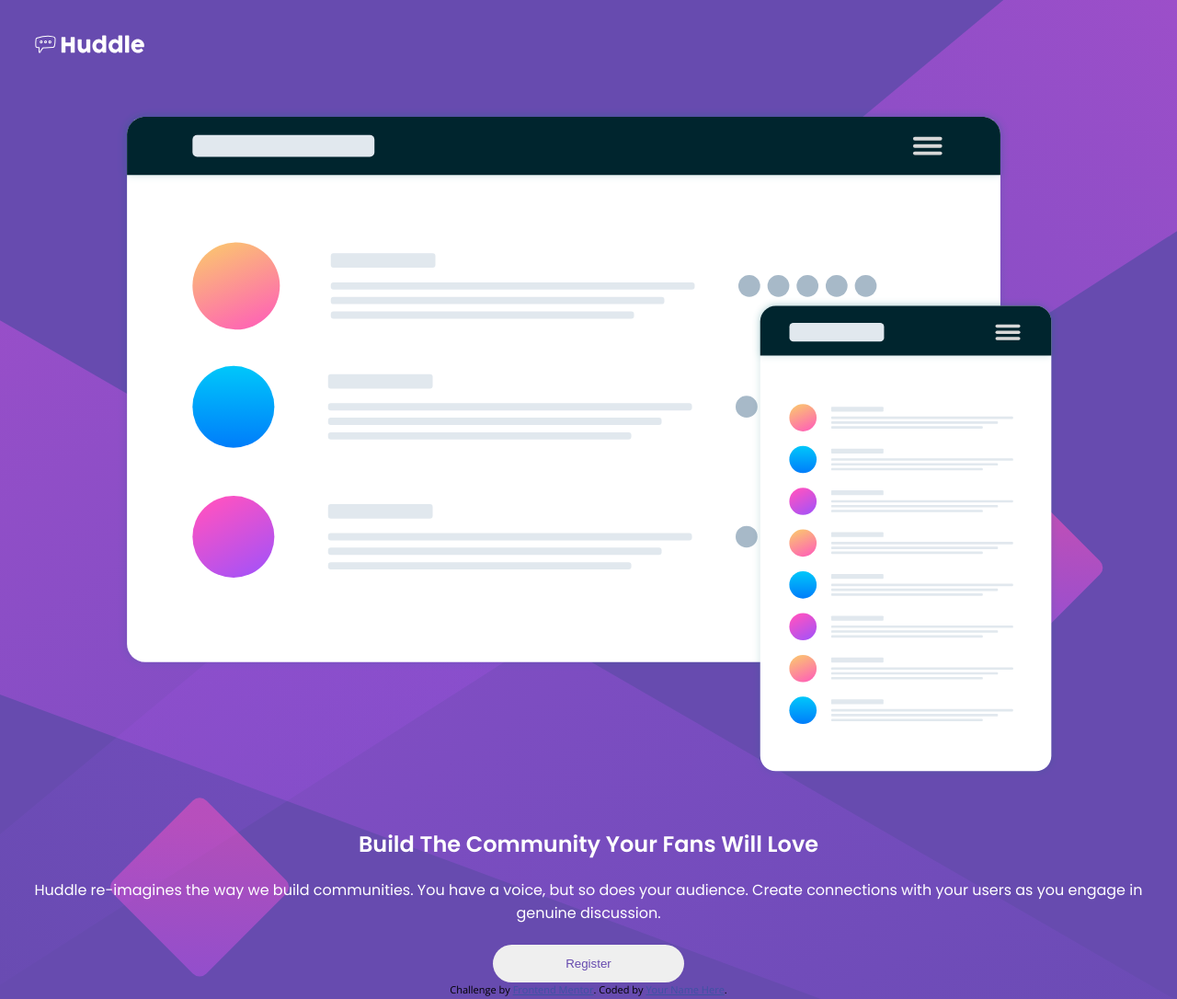
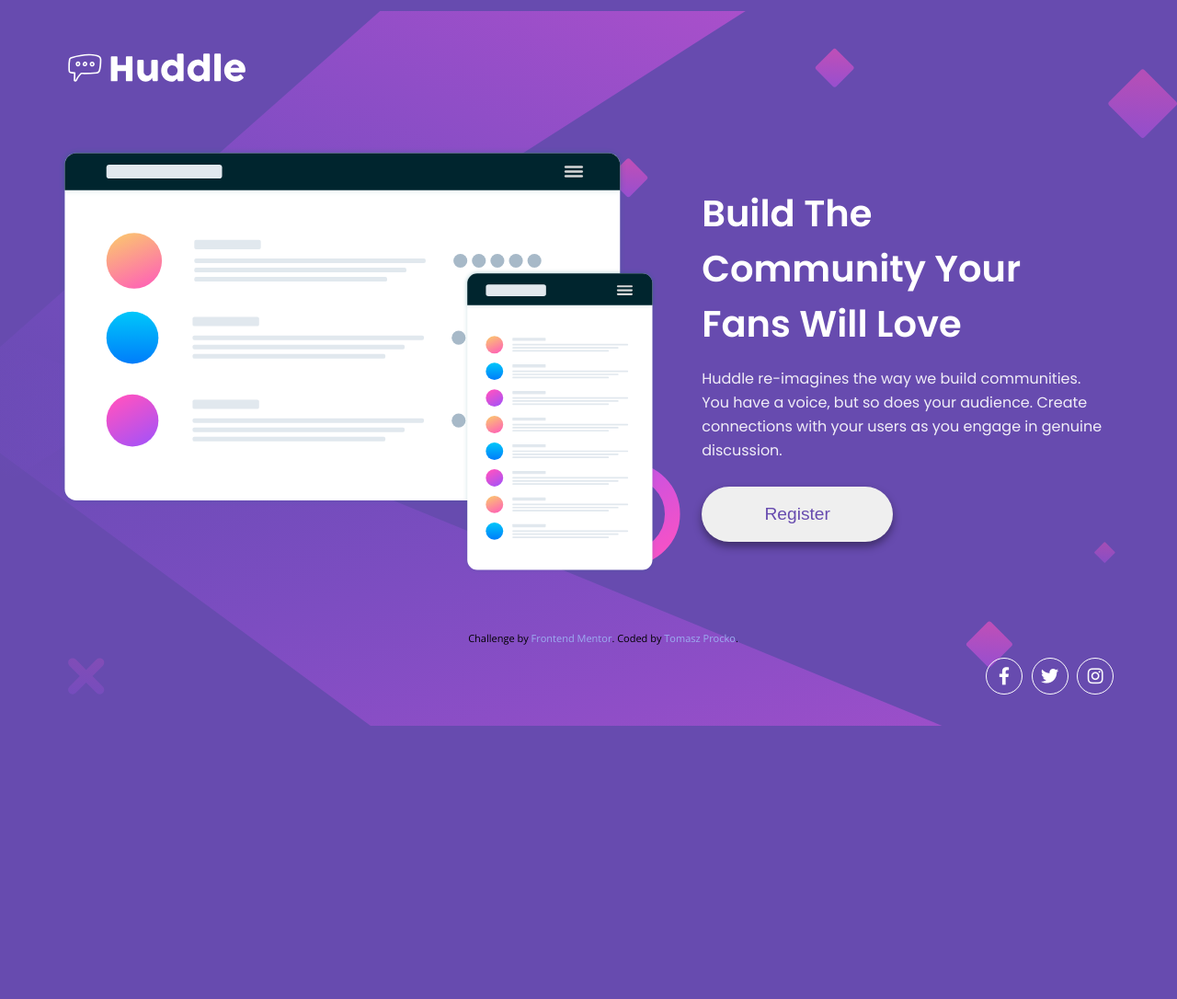
Before and after one commit to prociek/huddle-landing-page, a plain HTML site: page index.html in a window 1280 px wide. Shown: the whole page at 92% size. After the commit the page ends 800 px from the top, so only its background shows below. Drawn offline with nearby package versions, Linux system fonts and the light colour scheme; files whose address does not match are found by name.

Commit message:
added background-image for desktop

```diff
--- a/index.html
+++ b/index.html
@@ -10,6 +10,12 @@
       href="./images/favicon-32x32.png"
     />
     <link rel="stylesheet" href="./styles.css" />
+    <link
+      rel="stylesheet"
+      href="https://use.fontawesome.com/releases/v5.15.2/css/all.css"
+      integrity="sha384-vSIIfh2YWi9wW0r9iZe7RJPrKwp6bG+s9QZMoITbCckVJqGCCRhc+ccxNcdpHuYu"
+      crossorigin="anonymous"
+    />
     <title>Huddle</title>
   </head>
   <body>
@@ -17,6 +23,8 @@
       <div class="logo-container">
         <img class="logo" src="./images//logo.svg" alt="logo" />
       </div>
+    </header>
+    <main class="content">
       <div class="illustration-container">
         <picture>
           <img
@@ -26,21 +34,34 @@
           />
         </picture>
       </div>
-      <h1 class="heading">Build The Community Your Fans Will Love</h1>
-      <h2 class="text">
-        Huddle re-imagines the way we build communities. You have a voice, but
-        so does your audience. Create connections with your users as you engage
-        in genuine discussion.
-      </h2>
-      <button class="btn" type="button">Register</button>
-    </header>
+      <div class="headings-box">
+        <h1 class="heading">Build The Community Your Fans Will Love</h1>
+        <h2 class="text">
+          Huddle re-imagines the way we build communities. You have a voice, but
+          so does your audience. Create connections with your users as you
+          engage in genuine discussion.
+        </h2>
+        <button class="btn" type="button">Register</button>
+        <div class="icons-container">
+          <div class="icon-box">
+            <i class="fab fa-facebook-f"></i>
+          </div>
+          <div class="icon-box">
+            <i class="fab fa-twitter"></i>
+          </div>
+          <div class="icon-box">
+            <i class="fab fa-instagram"></i>
+          </div>
+        </div>
+      </div>
+    </main>
 
     <footer>
       <p class="attribution">
         Challenge by
         <a href="https://www.frontendmentor.io?ref=challenge" target="_blank"
           >Frontend Mentor</a
-        >. Coded by <a href="#">Your Name Here</a>.
+        >. Coded by <a href="#">Tomasz Procko</a>.
       </p>
     </footer>
   </body>
--- a/styles.css
+++ b/styles.css
@@ -2,6 +2,7 @@
 
 :root {
   --primary: hsl(257, 40%, 49%);
+  --secondary: hsl(300, 69%, 71%);
 }
 
 * {
@@ -12,38 +13,42 @@
 
 body {
   font-family: Open Sans, sans-serif;
-  background: url("./images/bg-mobile.svg") no-repeat, var(--primary);
-  background-size: 100%;
+  background: url("./images/bg-mobile.svg") no-repeat var(--primary);
   padding: 2rem;
   display: flex;
   flex-direction: column;
   align-items: center;
+  width: 100vw;
+  height: 100vh;
 }
 
 .header {
-  display: flex;
-  flex-direction: column;
-  align-items: center;
+  align-self: flex-start;
 }
 
 .logo-container {
-  align-self: flex-start;
-  width: 8rem;
+  width: 7.5rem;
 }
 
-.logo {
+.logo-container .logo {
   width: 100%;
   height: auto;
 }
 
 .illustration-container {
   width: 80vw;
-  margin: 3rem 0;
+  margin: 3.5rem 0;
 }
 
-.illustration {
+.illustration-container .illustration {
   width: 100%;
   height: auto;
+}
+
+.headings-box {
+  display: flex;
+  flex-direction: column;
+  align-items: center;
 }
 
 .heading {
@@ -52,7 +57,7 @@ body {
   font-size: 1.5rem;
   color: #fff;
   text-align: center;
-  margin-bottom: 1.2rem;
+  margin-bottom: 1.1rem;
 }
 
 .text {
@@ -61,22 +66,133 @@ body {
   font-size: 1rem;
   color: #fff;
   text-align: center;
-  margin-bottom: 1.4rem;
+  margin-bottom: 1.6rem;
+  line-height: 23px;
+  opacity: 0.9;
 }
 
 .btn {
   border: none;
   border-radius: 3rem;
+  cursor: pointer;
+  font-size: 0.8rem;
   padding: 0.8rem;
   width: 13rem;
   color: var(--primary);
+  box-shadow: 0 3px 5px rgba(0, 0, 0, 0.3);
+}
+
+.icons-container {
+  display: flex;
+  margin: 4rem;
+}
+
+.icons-container .icon-box {
+  margin: 0.3rem;
+  border: 1px solid #fff;
+  border-radius: 50%;
+  width: 1.8rem;
+  height: 1.8rem;
+  display: flex;
+  align-items: center;
+  justify-content: center;
+  cursor: pointer;
+}
+
+.icons-container .icon-box i {
+  color: #fff;
+  font-size: 0.9rem;
+  line-height: 1.5;
+}
+
+footer {
+  justify-self: end;
 }
 
 .attribution {
   font-size: 11px;
   text-align: center;
+  margin-bottom: 1rem;
 }
 
 .attribution a {
-  color: hsl(228, 45%, 44%);
+  color: hsl(228, 75%, 78%);
+  text-decoration: none;
 }
+
+@media (min-width: 1000px) {
+  body {
+    padding: 3rem 2rem 0 4rem;
+    background: url("./images/bg-desktop.svg") center 100% no-repeat
+      var(--primary);
+    background-size: 100%;
+    background-position: center;
+  }
+
+  .logo-container {
+    width: 13rem;
+  }
+
+  .content {
+    display: flex;
+  }
+
+  .illustration-container {
+    width: 55%;
+  }
+
+  .headings-box {
+    padding: 3rem;
+    width: 45%;
+    align-items: flex-start;
+    justify-content: center;
+  }
+
+  .heading {
+    font-size: 2.5rem;
+    text-align: left;
+  }
+
+  .text {
+    font-size: 1rem;
+    text-align: left;
+    line-height: 26px;
+  }
+
+  .btn {
+    font-size: 1.2rem;
+    padding: 1.2rem;
+    box-shadow: 0 5px 10px rgba(0, 0, 0, 0.4);
+  }
+
+  .btn:hover {
+    background-color: var(--secondary);
+    color: #fff;
+  }
+
+  .icons-container {
+    position: absolute;
+    margin: 2.5rem 4rem;
+    bottom: 0;
+    right: 0;
+  }
+
+  .icons-container .icon-box {
+    margin: 0.3rem;
+    border: 1px solid #fff;
+    width: 2.5rem;
+    height: 2.5rem;
+  }
+
+  .icons-container .icon-box i {
+    font-size: 1.2rem;
+  }
+
+  .icons-container .icon-box:hover {
+    border: 1px solid var(--secondary);
+  }
+
+  .icons-container .icon-box:hover i {
+    color: var(--secondary);
+  }
+}
```
